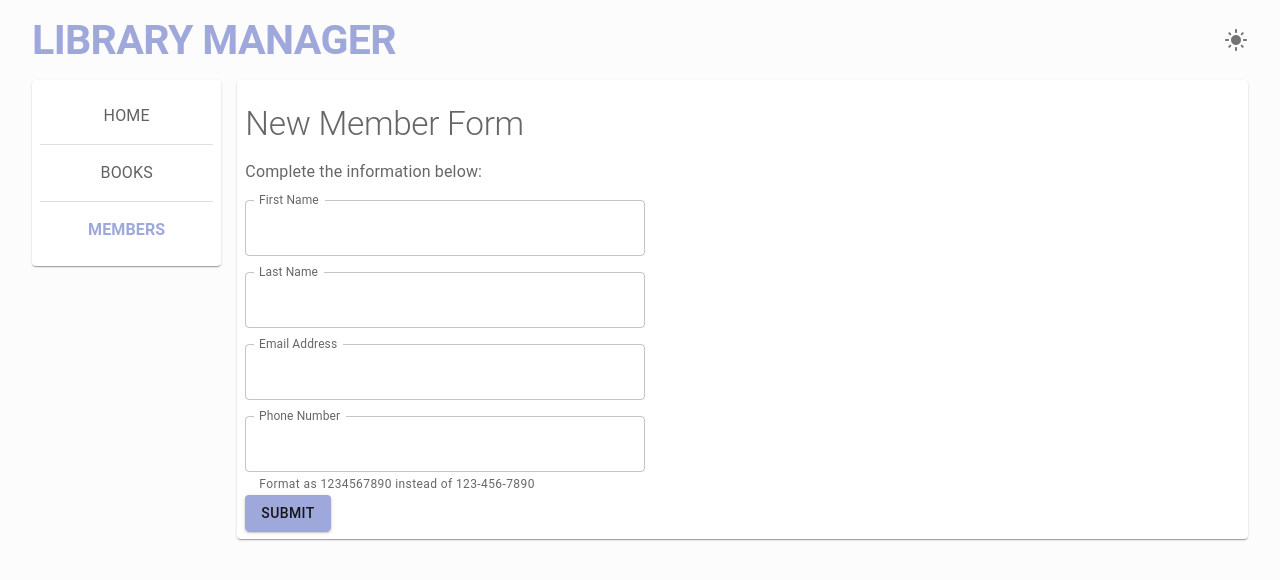
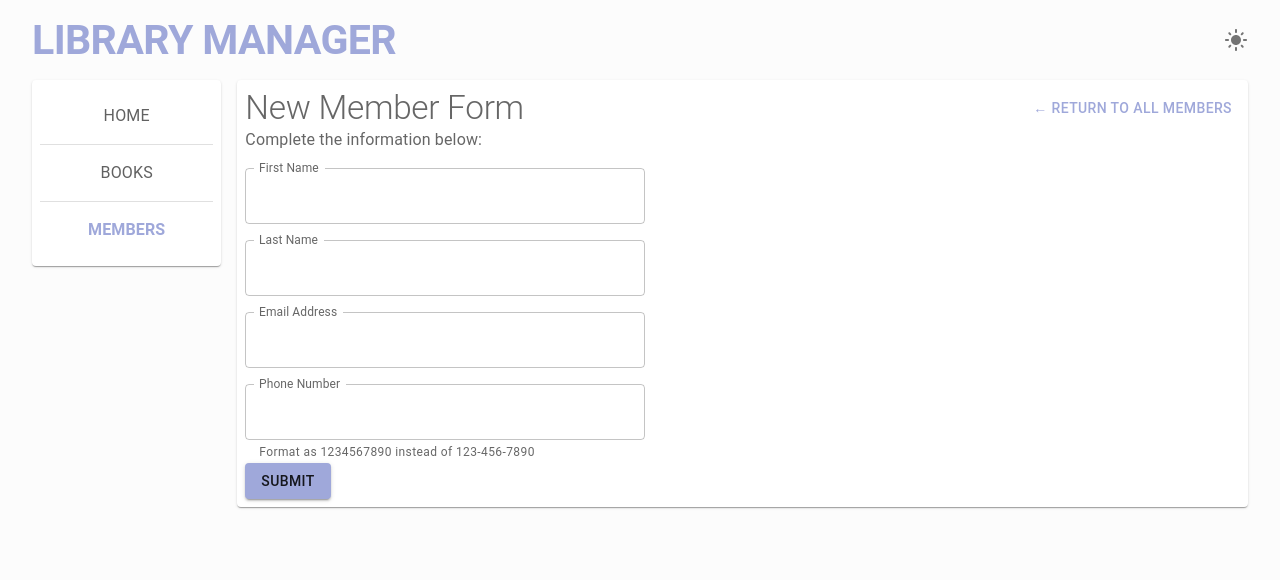
Before and after one commit to kelseythang/library-manager-frontend, a React (Create React App) app: page /members/new-member-form in a window 1280 px wide. Shown: the top 580 px of the page. Built offline with nearby package versions, Linux system fonts and the light colour scheme; no server answers.

Commit message:
Add return button to new member form

```diff
--- a/src/components/NewMemberForm.jsx
+++ b/src/components/NewMemberForm.jsx
@@ -1,4 +1,5 @@
 import React, { useState } from 'react';
+import { useNavigate } from 'react-router-dom';
 import Box from '@mui/material/Box';
 import Stack from '@mui/material/Stack';
 import TextField from '@mui/material/TextField';
@@ -28,6 +29,9 @@ function NewMemberForm({ onAddMember }) {
       });
     };
 
+    // sets navigate
+    const navigate = useNavigate();
+
     // handles submission of form
     const handleSubmit = e => {
       e.preventDefault();
@@ -48,7 +52,10 @@ function NewMemberForm({ onAddMember }) {
 
   return (
     <Box>
-      <PageTitle title='New Member Form' />
+      <Stack spacing={2} direction='row' justifyContent='space-between'>
+        <PageTitle title='New Member Form' />
+        <Button onClick={() => navigate('/members')}>← Return to All Members</Button>
+      </Stack>
       <Box component='form' sx={{ width: 400}} onSubmit={handleSubmit}>
         <Stack spacing={2} direction='column'>
           <Typography variant='body1'>Complete the information below:</Typography>
```
